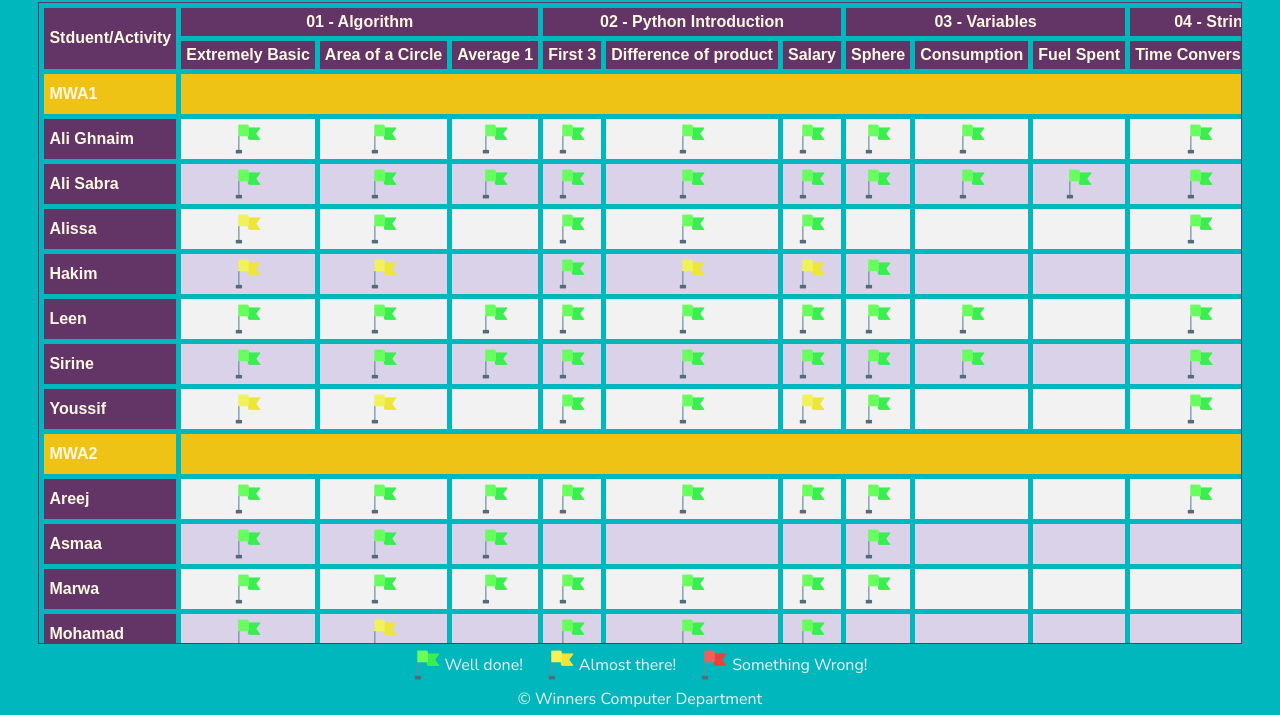
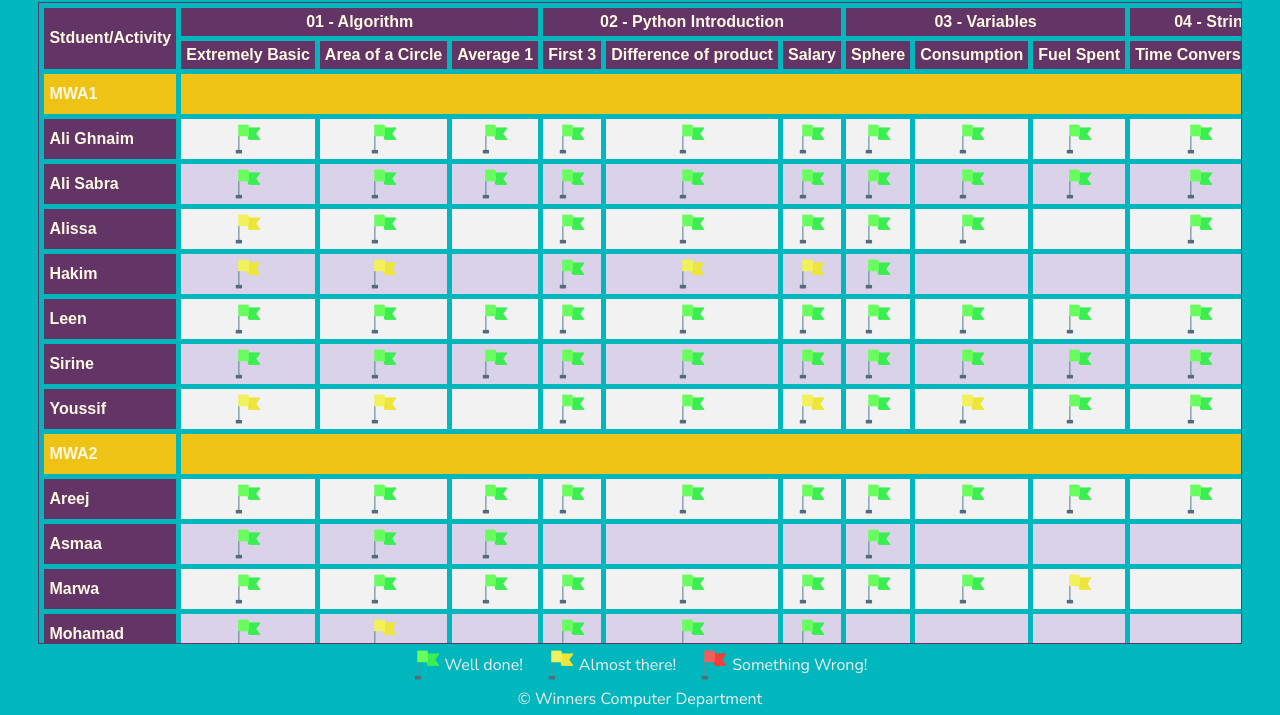
Before and after one commit to WinnersLC/winnerslc.github.io, a plain HTML site: page level3.html in a window 1280 px wide. Shown: the part 100-815 px from the top of the page. Drawn offline with Linux system fonts and the light colour scheme.

Commit message:
[#22] Class update
Update flags of students

```diff
--- a/level3.html
+++ b/level3.html
@@ -92,9 +92,9 @@
                         <td class="activity-box"><img src="images/green-flag.png" alt=""></td>
                         <td class="activity-box"><img src="images/green-flag.png" alt=""></td>
                         <td class="activity-box"><img src="images/green-flag.png" alt=""></td>
-                        <td class="activity-box"></td>
                         <td class="activity-box"><img src="images/green-flag.png" alt=""></td>
-                        <td class="activity-box"></td>
+                        <td class="activity-box"><img src="images/green-flag.png" alt=""></td>
+                        <td class="activity-box"><img src="images/green-flag.png" alt=""></td>
                         <td class="activity-box"></td>
                         <td class="activity-box"></td>
                         <td class="activity-box"></td>
@@ -122,7 +122,7 @@
                         <td class="activity-box"><img src="images/green-flag.png" alt=""></td>
                         <td class="activity-box"><img src="images/green-flag.png" alt=""></td>
                         <td class="activity-box"><img src="images/green-flag.png" alt=""></td>
-                        <td class="activity-box"></td>
+                        <td class="activity-box"><img src="images/green-flag.png" alt=""></td>
                         <td class="activity-box"></td>
                         <td class="activity-box"></td>
                         <td class="activity-box"></td>
@@ -146,8 +146,8 @@
                         <td class="activity-box"><img src="images/green-flag.png" alt=""></td>
                         <td class="activity-box"><img src="images/green-flag.png" alt=""></td>
                         <td class="activity-box"><img src="images/green-flag.png" alt=""></td>
-                        <td class="activity-box"></td>
-                        <td class="activity-box"></td>
+                        <td class="activity-box"><img src="images/green-flag.png" alt=""></td>
+                        <td class="activity-box"><img src="images/green-flag.png" alt=""></td>
                         <td class="activity-box"></td>
                         <td class="activity-box"><img src="images/green-flag.png" alt=""></td>
                         <td class="activity-box"></td>
@@ -204,9 +204,9 @@
                         <td class="activity-box"><img src="images/green-flag.png" alt=""></td>
                         <td class="activity-box"><img src="images/green-flag.png" alt=""></td>
                         <td class="activity-box"><img src="images/green-flag.png" alt=""></td>
-                        <td class="activity-box"></td>
                         <td class="activity-box"><img src="images/green-flag.png" alt=""></td>
-                        <td class="activity-box"></td>
+                        <td class="activity-box"><img src="images/green-flag.png" alt=""></td>
+                        <td class="activity-box"><img src="images/green-flag.png" alt=""></td>
                         <td class="activity-box"></td>
                         <td class="activity-box"></td>
                         <td class="activity-box"></td>
@@ -232,9 +232,9 @@
                         <td class="activity-box"><img src="images/green-flag.png" alt=""></td>
                         <td class="activity-box"><img src="images/green-flag.png" alt=""></td>
                         <td class="activity-box"><img src="images/green-flag.png" alt=""></td>
-                        <td class="activity-box"></td>
                         <td class="activity-box"><img src="images/green-flag.png" alt=""></td>
-                        <td class="activity-box"></td>
+                        <td class="activity-box"><img src="images/green-flag.png" alt=""></td>
+                        <td class="activity-box"><img src="images/green-flag.png" alt=""></td>
                         <td class="activity-box"></td>
                         <td class="activity-box"></td>
                         <td class="activity-box"></td>
@@ -259,8 +259,8 @@
                         <td class="activity-box"><img src="images/green-flag.png" alt=""></td>
                         <td class="activity-box"><img src="images/yellow-flag.png" alt=""></td>
                         <td class="activity-box"><img src="images/green-flag.png" alt=""></td>
-                        <td class="activity-box"></td>
-                        <td class="activity-box"></td>
+                        <td class="activity-box"><img src="images/yellow-flag.png" alt=""></td>
+                        <td class="activity-box"><img src="images/green-flag.png" alt=""></td>
                         <td class="activity-box"><img src="images/green-flag.png" alt=""></td>
                         <td class="activity-box"></td>
                         <td class="activity-box"></td>
@@ -291,10 +291,10 @@
                         <td class="activity-box"><img src="images/green-flag.png" alt=""></td>
                         <td class="activity-box"><img src="images/green-flag.png" alt=""> </td>
                         <td class="activity-box"><img src="images/green-flag.png" alt=""></td>
-                        <td class="activity-box"></td>
-                        <td class="activity-box"></td>
                         <td class="activity-box"><img src="images/green-flag.png" alt=""></td>
-                        <td class="activity-box"></td>
+                        <td class="activity-box"><img src="images/green-flag.png" alt=""></td>
+                        <td class="activity-box"><img src="images/green-flag.png" alt=""></td>
+                        <td class="activity-box"><img src="images/yellow-flag.png" alt=""></td>
                         <td class="activity-box"></td>
                         <td class="activity-box"></td>
                         <td class="activity-box"></td>
@@ -347,8 +347,8 @@
                         <td class="activity-box"><img src="images/green-flag.png" alt=""></td>
                         <td class="activity-box"><img src="images/green-flag.png" alt=""></td>
                         <td class="activity-box"><img src="images/green-flag.png" alt=""></td>
-                        <td class="activity-box"></td>
-                        <td class="activity-box"></td>
+                        <td class="activity-box"><img src="images/green-flag.png" alt=""></td>
+                        <td class="activity-box"><img src="images/yellow-flag.png" alt=""></td>
                         <td class="activity-box"></td>
                         <td class="activity-box"></td>
                         <td class="activity-box"></td>
@@ -434,7 +434,7 @@
                         <td class="activity-box"><img src="images/green-flag.png" alt=""></td>
                         <td class="activity-box"><img src="images/green-flag.png" alt=""></td>
                         <td class="activity-box"><img src="images/green-flag.png" alt=""></td>
-                        <td class="activity-box"></td>
+                        <td class="activity-box"><img src="images/yellow-flag.png" alt=""></td>
                         <td class="activity-box"></td>
                         <td class="activity-box"></td>
                         <td class="activity-box"></td>
@@ -459,7 +459,7 @@
                         <td class="activity-box"><img src="images/green-flag.png" alt=""></td>
                         <td class="activity-box"><img src="images/green-flag.png" alt=""></td>
                         <td class="activity-box"><img src="images/green-flag.png" alt=""></td>
-                        <td class="activity-box"></td>
+                        <td class="activity-box"><img src="images/green-flag.png" alt=""></td>
                         <td class="activity-box"></td>
                         <td class="activity-box"><img src="images/green-flag.png" alt=""></td>
                         <td class="activity-box"></td>
```
